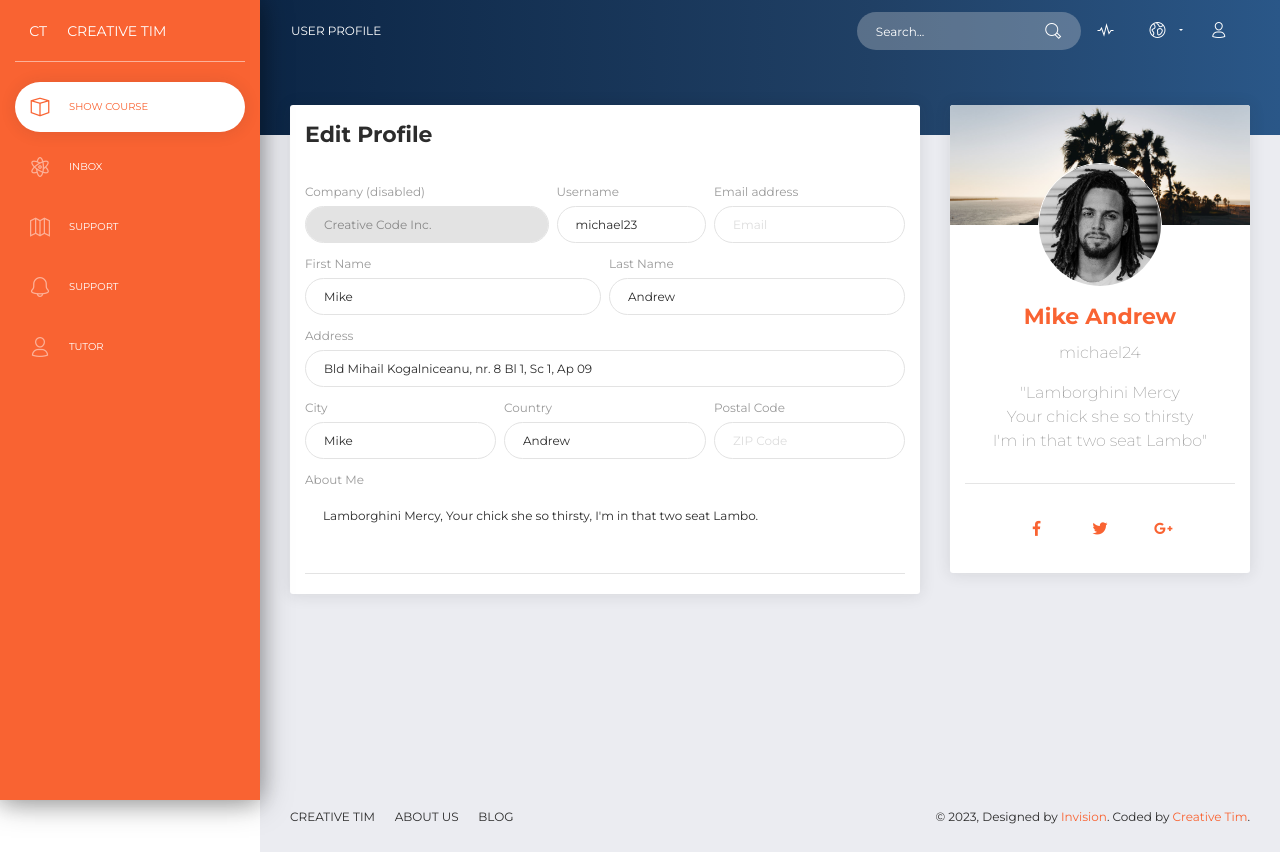
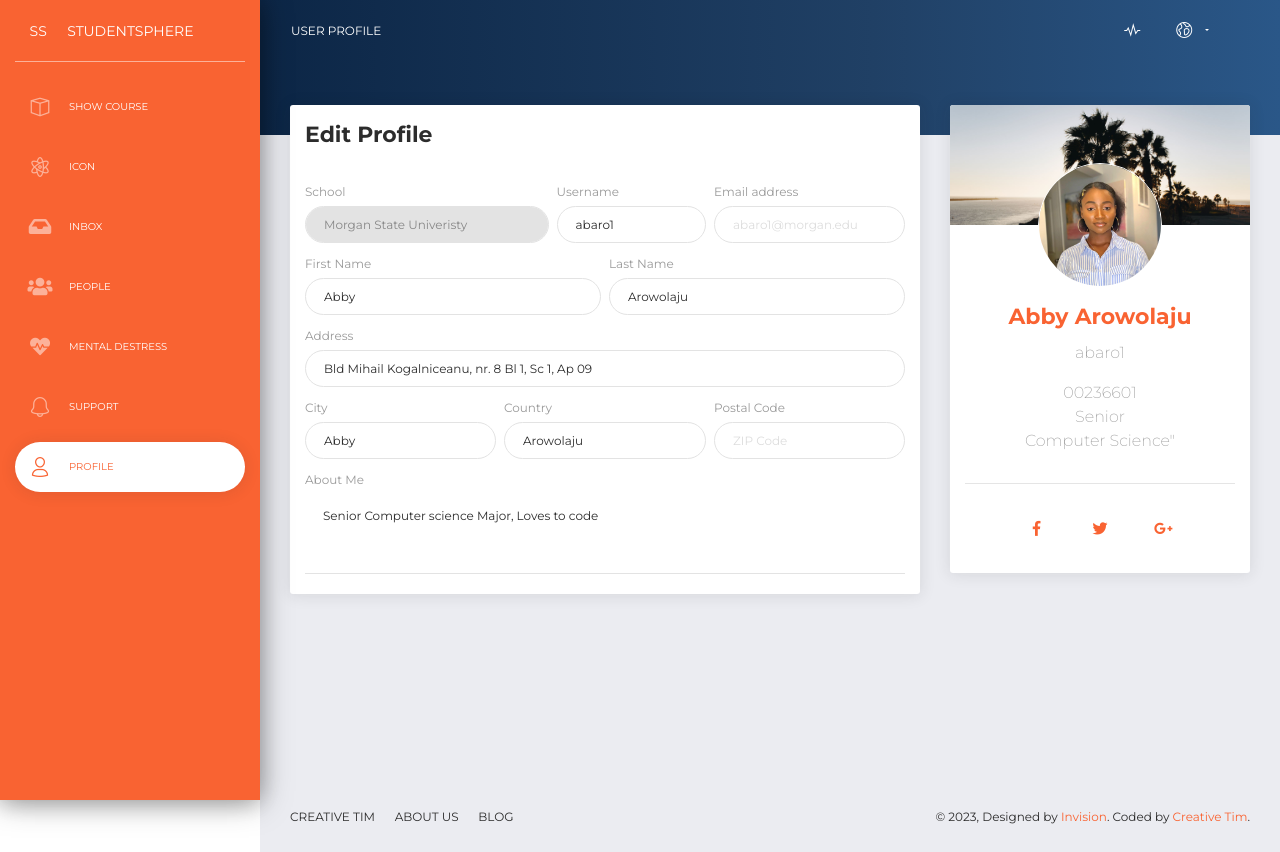
Before and after one commit to Abbymerci/StudentSphere, a website: page examples/user.html in a window 1280 px wide. Drawn offline with Linux system fonts and the light colour scheme; some packages are replaced by stand-ins of ours; files whose address does not match are found by name.

Commit message:
Adding file

```diff
--- a/examples/user.html
+++ b/examples/user.html
@@ -22,16 +22,16 @@
     <div class="wrapper ">
         <div class="sidebar" data-color="orange">
             <div class="logo">
-                <a href="http://www.creative-tim.com" class="simple-text logo-mini">
-                    CT
+                <a href="" class="simple-text logo-mini">
+                    SS
                 </a>
-                <a href="http://www.creative-tim.com" class="simple-text logo-normal">
-                    Creative Tim
+                <a href="" class="simple-text logo-normal">
+                    StudentSphere
                 </a>
             </div>
             <div class="sidebar-wrapper">
                 <ul class="nav">
-                    <li class="active">
+                    <li>
                         <a href="../examples/dashboard.html">
                             <i class="now-ui-icons design_app"></i>
                             <p>Show Course</p>
@@ -40,13 +40,28 @@
                     <li>
                         <a href="../examples/icons.html">
                             <i class="now-ui-icons education_atom"></i>
+                            <p>ICON</p>
+                        </a>
+                    </li>
+                    <li>
+                        <a href="../examples/map.html">
+                            <i class="fas fa-inbox"></i>
                             <p>Inbox</p>
                         </a>
                     </li>
                     <li>
-                        <a href="../examples/map.html">
-                            <i class="now-ui-icons location_map-big"></i>
-                            <p>Support</p>
+                        <a href="../examples/people.html">
+                            <i class="fas fa-users"></i>
+                            <p>People</p>
+                        </a>
+                    </li>
+
+                    </li>
+
+                    <li>
+                        <a href="../examples/destress.html">
+                            <i class="fa fa-heartbeat"></i>
+                            <p>Mental Destress</p>
                         </a>
                     </li>
                     <li>
@@ -55,10 +70,10 @@
                             <p>Support</p>
                         </a>
                     </li>
-                    <li>
+                    <li class="active">
                         <a href="../examples/user.html">
                             <i class="now-ui-icons users_single-02"></i>
-                            <p>Tutor</p>
+                            <p>Profile</p>
                         </a>
                     </li>
                 </ul>
@@ -84,14 +99,7 @@
                         <span class="navbar-toggler-bar navbar-kebab"></span>
                     </button>
                     <div class="collapse navbar-collapse justify-content-end" id="navigation">
-                        <form>
-                            <div class="input-group no-border">
-                                <input type="text" value="" class="form-control" placeholder="Search...">
-                                <span class="input-group-addon">
-                                    <i class="now-ui-icons ui-1_zoom-bold"></i>
-                                </span>
-                            </div>
-                        </form>
+
                         <ul class="navbar-nav">
                             <li class="nav-item">
                                 <a class="nav-link" href="#pablo">
@@ -116,7 +124,6 @@
                             </li>
                             <li class="nav-item">
                                 <a class="nav-link" href="#pablo">
-                                    <i class="now-ui-icons users_single-02"></i>
                                     <p>
                                         <span class="d-lg-none d-md-block">Account</span>
                                     </p>
@@ -141,20 +148,20 @@
                                     <div class="row">
                                         <div class="col-md-5 pr-1">
                                             <div class="form-group">
-                                                <label>Company (disabled)</label>
-                                                <input type="text" class="form-control" disabled="" placeholder="Company" value="Creative Code Inc.">
+                                                <label>School</label>
+                                                <input type="text" class="form-control" disabled="" placeholder="Company" value="Morgan State Univeristy">
                                             </div>
                                         </div>
                                         <div class="col-md-3 px-1">
                                             <div class="form-group">
                                                 <label>Username</label>
-                                                <input type="text" class="form-control" placeholder="Username" value="michael23">
+                                                <input type="text" class="form-control" placeholder="Username" value="abaro1">
                                             </div>
                                         </div>
                                         <div class="col-md-4 pl-1">
                                             <div class="form-group">
                                                 <label for="exampleInputEmail1">Email address</label>
-                                                <input type="email" class="form-control" placeholder="Email">
+                                                <input type="email" class="form-control" placeholder="abaro1@morgan.edu">
                                             </div>
                                         </div>
                                     </div>
@@ -162,13 +169,13 @@
                                         <div class="col-md-6 pr-1">
                                             <div class="form-group">
                                                 <label>First Name</label>
-                                                <input type="text" class="form-control" placeholder="Company" value="Mike">
+                                                <input type="text" class="form-control" placeholder="Company" value="Abby">
                                             </div>
                                         </div>
                                         <div class="col-md-6 pl-1">
                                             <div class="form-group">
                                                 <label>Last Name</label>
-                                                <input type="text" class="form-control" placeholder="Last Name" value="Andrew">
+                                                <input type="text" class="form-control" placeholder="Last Name" value="Arowolaju">
                                             </div>
                                         </div>
                                     </div>
@@ -184,13 +191,13 @@
                                         <div class="col-md-4 pr-1">
                                             <div class="form-group">
                                                 <label>City</label>
-                                                <input type="text" class="form-control" placeholder="City" value="Mike">
+                                                <input type="text" class="form-control" placeholder="City" value="Abby">
                                             </div>
                                         </div>
                                         <div class="col-md-4 px-1">
                                             <div class="form-group">
                                                 <label>Country</label>
-                                                <input type="text" class="form-control" placeholder="Country" value="Andrew">
+                                                <input type="text" class="form-control" placeholder="Country" value="Arowolaju">
                                             </div>
                                         </div>
                                         <div class="col-md-4 pl-1">
@@ -204,7 +211,7 @@
                                         <div class="col-md-12">
                                             <div class="form-group">
                                                 <label>About Me</label>
-                                                <textarea rows="4" cols="80" class="form-control" placeholder="Here can be your description" value="Mike">Lamborghini Mercy, Your chick she so thirsty, I'm in that two seat Lambo.</textarea>
+                                                <textarea rows="4" cols="80" class="form-control" placeholder="Here can be your description" value="Abby">Senior Computer science Major, Loves to code</textarea>
                                             </div>
                                         </div>
                                     </div>
@@ -220,17 +227,17 @@
                             <div class="card-body">
                                 <div class="author">
                                     <a href="#">
-                                        <img class="avatar border-gray" src="../assets/img//mike.jpg" alt="...">
-                                        <h5 class="title">Mike Andrew</h5>
+                                        <img class="avatar border-gray" src="../assets/img//abby.png" alt="...">
+                                        <h5 class="title">Abby Arowolaju</h5>
                                     </a>
                                     <p class="description">
-                                        michael24
+                                        abaro1
                                     </p>
                                 </div>
                                 <p class="description text-center">
-                                    "Lamborghini Mercy
-                                    <br> Your chick she so thirsty
-                                    <br> I'm in that two seat Lambo"
+                                    00236601
+                                    <br> Senior
+                                    <br> Computer Science"
                                 </p>
                             </div>
                             <hr>
@@ -254,17 +261,17 @@
                     <nav>
                         <ul>
                             <li>
-                                <a href="https://www.creative-tim.com">
+                                <a href="">
                                     Creative Tim
                                 </a>
                             </li>
                             <li>
-                                <a href="http://presentation.creative-tim.com">
+                                <a href="">
                                     About Us
                                 </a>
                             </li>
                             <li>
-                                <a href="http://blog.creative-tim.com">
+                                <a href="">
                                     Blog
                                 </a>
                             </li>
@@ -275,8 +282,8 @@
                         <script>
                             document.write(new Date().getFullYear())
                         </script>, Designed by
-                        <a href="https://www.invisionapp.com" target="_blank">Invision</a>. Coded by
-                        <a href="https://www.creative-tim.com" target="_blank">Creative Tim</a>.
+                        <a href="" target="_blank">Invision</a>. Coded by
+                        <a href="" target="_blank">Creative Tim</a>.
                     </div>
                 </div>
             </footer>
```
Also changed, not shown: assets/css/people.css (+5 -2 lines), examples/dashboard.html (+1 -1 lines), examples/icons.html (+4 -11 lines), examples/map.html (+4 -11 lines), examples/notifications.html (+2 -9 lines), examples/people.html (+25 -21 lines), examples/tables.html (+2 -9 lines), examples/typography.html (+2 -9 lines), examples/upgrade.html (+2 -9 lines).
